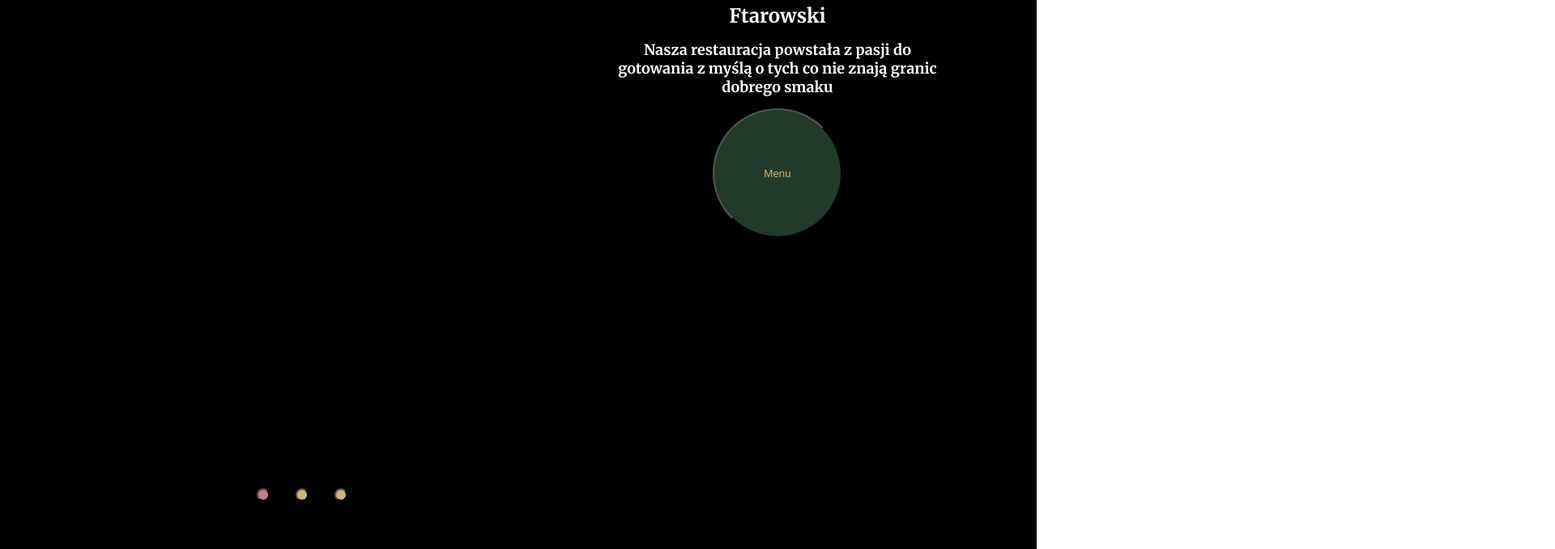
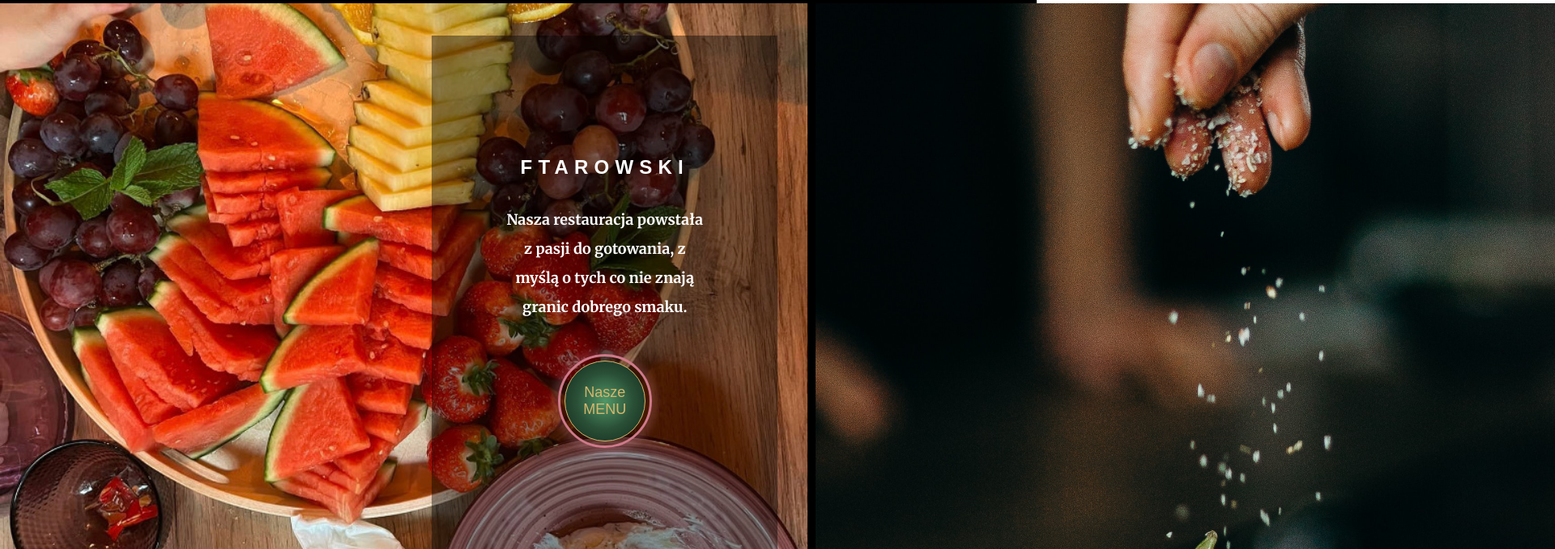
Before and after one commit to ENiedbala/Ftarowski, a plain HTML site: page index.html in a window 1280 px wide. Shown: the part 797-1476 px from the top of the page at 81% size, 1920 px wide, since content can reach past the window. Drawn offline with Linux system fonts and the light colour scheme; a web font is replaced by a local one.

Commit message:
change the first gallery to infinite calousell

```diff
--- a/app.js
+++ b/app.js
@@ -9,40 +9,73 @@ hamburger.addEventListener('click', handleClick);
 
 // First side main gallery
 
-let currentNumber = 1;
+// let currentNumber = 1;
 
-function showSlide(Number) {
-	document.querySelector('.mainActive').classList.remove('mainActive');
-	document.querySelector('#photo' + Number).classList.add('mainActive');
-	document.querySelector('.selectDot').classList.remove('selectDot');
-	document.querySelector('#dot' + Number).classList.add('selectDot');
-}
-function showSlide1() {
-	showSlide(1);
-}
-function showSlide2() {
-	showSlide(2);
-}
-function showSlide3() {
-	showSlide(3);
-}
+// function showSlide(Number) {
+// 	document.querySelector('.mainActive').classList.remove('mainActive');
+// 	document.querySelector('#photo' + Number).classList.add('mainActive');
+// 	document.querySelector('.selectDot').classList.remove('selectDot');
+// 	document.querySelector('#dot' + Number).classList.add('selectDot');
+// }
+// function showSlide1() {
+// 	showSlide(1);
+// }
+// function showSlide2() {
+// 	showSlide(2);
+// }
+// function showSlide3() {
+// 	showSlide(3);
+// }
 
-for (let numerPinu = 1; numerPinu <= 3; numerPinu++) {
-	document
-		.querySelector('#dot' + numerPinu)
-		.addEventListener('click', function () {
-			showSlide(numerPinu);
-		});
-}
+// for (let numerPinu = 1; numerPinu <= 3; numerPinu++) {
+// 	document
+// 		.querySelector('#dot' + numerPinu)
+// 		.addEventListener('click', function () {
+// 			showSlide(numerPinu);
+// 		});
+// }
 
-function showNextSlide() {
-	let newNumber = currentNumber++;
+// function showNextSlide() {
+// 	let newNumber = currentNumber++;
 
-	if (currentNumber > 3) {
-		currentNumber = 1;
-	}
-	console.log(currentNumber);
-	showSlide(newNumber);
-}
+// 	if (currentNumber > 3) {
+// 		currentNumber = 1;
+// 	}
+// 	console.log(currentNumber);
+// 	showSlide(newNumber);
+// }
 
-setInterval(showNextSlide, 5000);
+// setInterval(showNextSlide, 5000);
+
+(async () =>
+	// async IIFE code for slider.
+	{
+		const interval = 1500, // ms
+			paddingRight = 10,
+			slideContainer = document.querySelector('.wrapper'),
+			slidesWrapper = document.querySelector('.carousellWrapper'),
+			slides = document.querySelectorAll('.carousellSlide'),
+			delay = ms => new Promise(r => setTimeout(r, ms)),
+			movLeft = (el, mov) =>
+				new Promise(r => {
+					el.ontransitionend = _ => {
+						el.ontransitionend = null;
+						el.style.transition = 'none';
+						r();
+					};
+					el.style.transition = '2s';
+					el.style.transform = `translateX(${-mov}px)`;
+				});
+
+		let index = 0;
+
+		while (true) {
+			// infinite carrousel loop
+			await delay(interval);
+			await movLeft(slidesWrapper, slides[index].clientWidth + paddingRight);
+
+			slidesWrapper.appendChild(slides[index]); // mov first slide to the end
+			slidesWrapper.style.transform = `translateX(0)`; // rest translateX
+			index = ++index % slides.length;
+		}
+	})();
--- a/index.html
+++ b/index.html
@@ -25,7 +25,7 @@
     <div class="container">
         <nav>
             <div class="navbar">
-                <div class="Logo"><img src="Ftarowski - LOGO z kwaitami.png" alt="LOGO" />
+                <div class="Logo"><img src="Ftarowski - LOGO bez kwiatów.png" alt="LOGO" />
                 </div>
 
                 <div class="navi">
@@ -58,29 +58,27 @@
         <main>
             <div class="firstSideGalleryWrapper">
                 <div class="wrapper">
-                    <figure id="photo1" class="mainPhoto mainActive">
-                        <img src="owoce.jpg" alt="fruit" />
-                    </figure>
-                    <figure id="photo2" class="mainPhoto">
-                        <img src="biesiada.jpg" alt="a table full of food" />
-                    </figure>
-                    <figure id="photo3" class="mainPhoto">
-                        <img src="jedzonko.jpg" alt="a plate full of greek food" />
-                    </figure>
+                    <ul class="carousellWrapper">
+                        <li class="carousellSlide" data-number="0">
+                            <img class="carousellImg " src="micha.jpg" alt="">
+                        </li>
+
+                        <li class="carousellSlide"><img class="carousellImg" src="owoce_male.jpg" alt=""></li>
+                        <li class="carousellSlide"><img class="carousellImg" src="sezam.jpg" alt=""></li>
+                        <li class="carousellSlide"><img class="carousellImg" src="oliwki.jpg" alt=""></li>
+                    </ul>
                 </div>
 
-                <ul>
-                    <li><button id="dot1" class="pin selectDot"></button></li>
-                    <li><button id="dot2" class="pin"></button></li>
-                    <li><button id="dot3" class="pin"></button></li>
-                </ul>
+
             </div>
             <div class="mainAboutRestaurant">
-                <h1>Ftarowski </h1><Br>
+                <h1>FTAROWSKI </h1><Br>
 
-                <h2>Nasza restauracja powstała z pasji do gotowania z myślą o tych co nie znają granic dobrego smaku
-                </h2><br>
-                <button class="menuButoon"><a href="#" target="blank">Menu</a></button>
+                <h2>Nasza restauracja powstała z pasji do gotowania, z myślą o tych co nie znają granic dobrego smaku.
+                </h2><br><br>
+
+                <a id="menuLink" href="#" target="blank"><button type="button" class="menuButoon">Nasze
+                        <br>MENU</button></a>
             </div>
 
 
--- a/style.css
+++ b/style.css
@@ -33,6 +33,15 @@ body {
 	color: white;
 	margin: 0;
 	padding: 0;
+}
+h1 {
+	font-size: 2em;
+	font-family: 'Englebert', sans-serif;
+	letter-spacing: 0.3em;
+}
+h2 {
+	font-size: 1.5em;
+	line-height: 2em;
 }
 /* header styling */
 
@@ -227,7 +236,7 @@ ul > li > a:hover::after {
 }
 /* Footer styling */
 footer {
-	background-color: black;
+	background-color: #1b2922a6;
 	grid-column: 1/13;
 	display: grid;
 	grid-template-columns: repeat(3, 1fr);
@@ -273,8 +282,8 @@ footer {
 	justify-content: center;
 }
 .mapFooter iframe {
-	max-width: 100%;
-	max-height: 100%;
+	max-width: 90%;
+	max-height: 90%;
 }
 
 .timeOpenFooter {
@@ -332,96 +341,129 @@ main {
 	margin: 8.5em 0;
 	display: grid;
 	grid-template-columns: repeat(12, 1fr);
+	position: relative;
 }
 .menuButoon {
-	width: 160px;
-	height: 160px;
+	width: 100px;
+	height: 100px;
 	border-radius: 50%;
-	border: 1px solid --green;
-	background-color: #213b2a;
+	border: 0.1em solid #d5b66d;
+	background: radial-gradient(#509767, #2a5037, #112518);
 	cursor: pointer;
+	color: var(--gold);
+	font-family: 'Englebert', sans-serif;
+	font-size: 1.5em;
+	position: relative;
+	transition: background 0.8s ease-in-out;
 }
-.menuButoon a {
-	text-decoration: none;
+.menuButoon:hover {
+	/* background: radial-gradient(#112518, #2a5037, #509767); */
+	background: radial-gradient(#509767, #12301d);
+}
+.menuButoon::after {
+	content: '';
+	border: solid 3px #ce7a8a;
+	width: 110px;
+	height: 110px;
+	justify-content: center;
+	justify-items: center;
+	align-items: center;
+
+	text-align: center;
+	display: flex;
+	border-radius: 50%;
+	position: absolute;
+	top: -9px;
+	right: -9px;
+	font-size: 1.8em;
 	color: var(--gold);
-
-	position: relative;
-}
-
-.menuButoon ::after {
-	content: '';
-	position: absolute;
-	top: 43%;
-	left: 40%;
-	font-size: 1.8em;
-	color: var(--darkgreen);
 	cursor: pointer;
 	font-family: 'Englebert', sans-serif;
 	font-weight: 900;
+	box-shadow: 0px 1px 8px 7px rgba(223, 150, 172, 0.2);
+	transition: transform 0.8s ease-in-out;
 }
-.firstSideGalleryWrapper {
+.menuButoon:hover::after {
+	border: solid 3px #ce7a8a;
+
+	top: -9px;
+	right: -9px;
+	transform: scale(0.9);
+}
+
+.mainAboutRestaurant {
+	grid-column: 6/10;
+	width: 100%;
+	height: 90%;
+	justify-content: center;
+	text-align: center;
+	margin: auto;
 	z-index: 0;
-	grid-column: 1/8;
-	display: flex;
-	flex-direction: column;
-	align-items: center;
-	overflow: hidden;
+	background-color: rgba(0, 0, 0, 0.411);
+	position: absolute;
+	top: 5%;
+	left: 0;
 }
-.wrapper {
-	display: flex;
-	flex-direction: row;
-	overflow: hidden;
+.mainAboutRestaurant > h1 {
+	text-align: center;
+	margin-top: 35%;
 }
-.mainPhoto {
-	/* display: none; */
-	width: 0em;
-	height: 50em;
-	transform: translate(-120%);
-	transition: 7s linear transform;
+.mainAboutRestaurant > h2 {
+	margin: 1em 5em;
 }
-.firstSideGalleryWrapper .mainActive {
-	width: 50em;
-	height: 50em;
 
-	transform: translateX(200%);
-	display: inline-block;
-}
-.mainPhoto img {
-	width: 100%;
-	height: 100%;
-	object-fit: cover;
-	object-position: top;
-	padding: 15px;
-}
-.mainAboutRestaurant {
-	grid-column: 8/12;
-	justify-content: center;
-
-	text-align: center;
-}
-.firstSideGalleryWrapper > ul {
-	display: inline-flex;
-	width: 15%;
-}
 .firstSideGalleryWrapper > ul > li {
 	list-style: none;
 	text-decoration: none;
 }
-.pin {
+
+.firstSideGalleryWrapper {
+	grid-column: 1/12;
+	margin: 0 auto;
+	width: 100%;
+	height: 100%;
+	position: relative;
+}
+.wrapper {
+	width: 100%;
+	height: 100%;
+}
+.carousellWrapper {
+	display: flex;
+	list-style: none;
+	gap: 10px;
+	flex-shrink: 1;
+}
+.carousellWrapper img {
+	width: 100%;
+	height: 100%;
+	object-fit: cover;
+}
+.carousellSlide {
+	position: relative;
+	min-width: 0;
+	flex-shrink: 0;
+	height: 800px;
+	display: flex;
 	align-items: center;
-	border-radius: 50%;
-	width: 16px;
-	height: 16px;
-	background-color: var(--gold);
+	justify-content: center;
+	min-width: 100%;
 }
-.selectDot {
-	background-color: var(--pink);
-}
+
 @media only screen and (max-width: 970px) {
-	.firstSideGalleryWrapper {
-		grid-column: 2/12;
+	.mainAboutRestaurant {
+		grid-column: 2/11;
+		width: 100%;
+		height: 90%;
+		justify-content: center;
+		text-align: center;
+		margin: auto;
+		z-index: 0;
+		background-color: rgba(0, 0, 0, 0.274);
+		position: relative;
 	}
-	.mainAboutRestaurant {
-		grid-column: 2/12;
+	.mainAboutRestaurant > h1 {
+		text-align: center;
+		margin-top: 5%;
 	}
 }
```
Also changed, not shown: biesiada_male.jpg (added), jedzonko_male.jpg (added), owoce_male.jpg (added).
